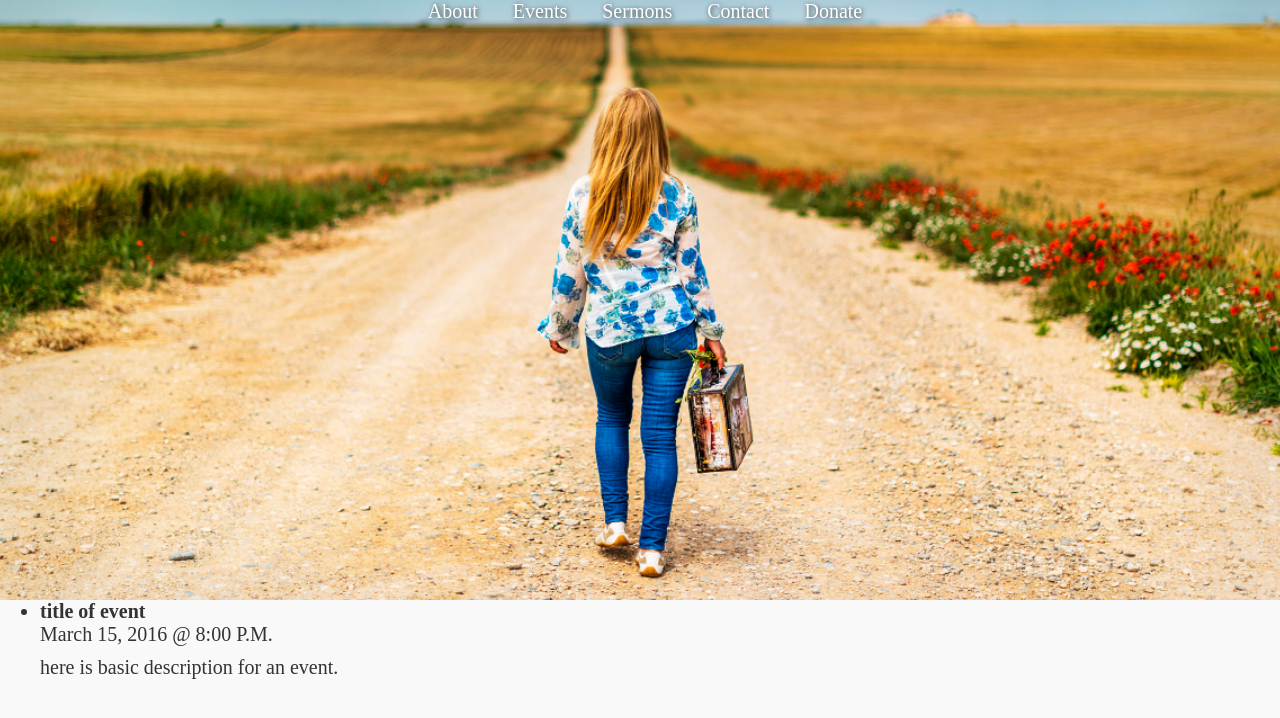
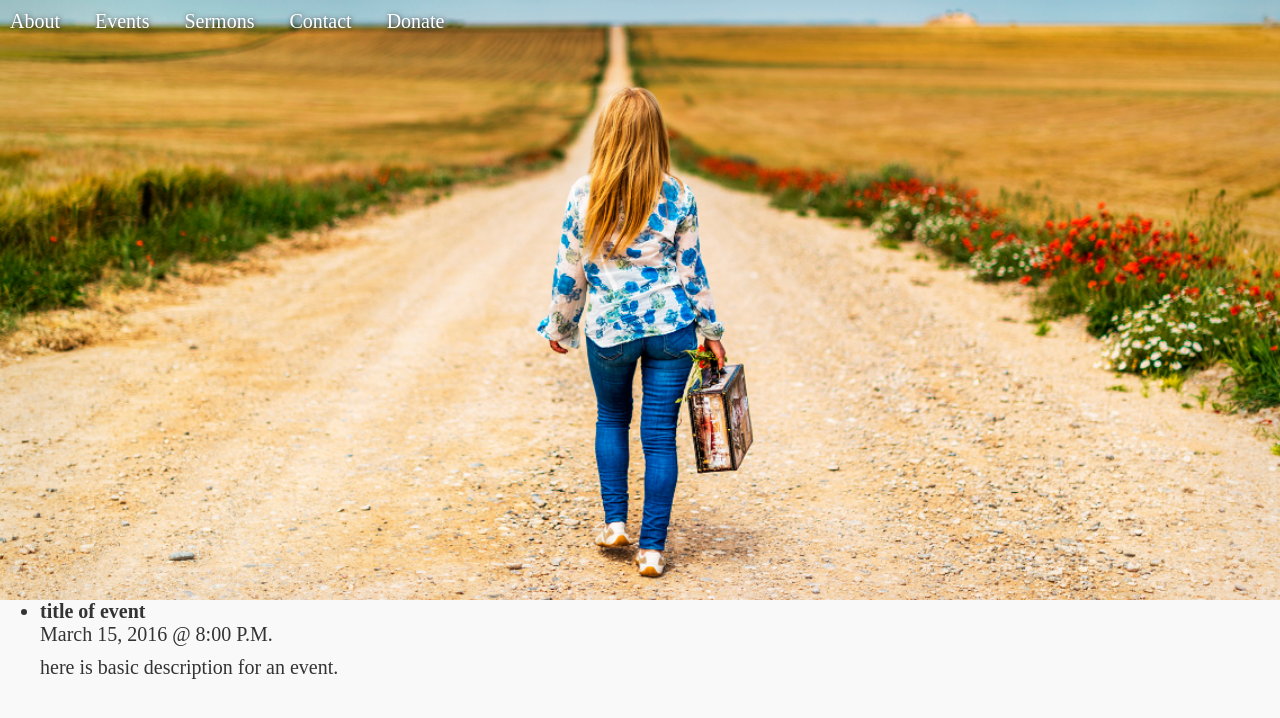
Before and after one commit to JWizerd/healing_way_ministry, a Jekyll site: the page built from index.html, in a window 1280 px wide. Shown: the top 718 px of the page. Built offline with Jekyll 4.4.1, drawn with Linux system fonts in a browser that asks for light colours; nearby versions of some CDN libraries; some web fonts are replaced.

Commit message:
header finished

```diff
--- a/assets/css/main.scss
+++ b/assets/css/main.scss
@@ -75,7 +75,10 @@ header {
 
 nav {
   width: 100%;
-  text-align: center;
+}
+
+nav ul {
+  padding: 10px;
 }
 
 nav ul li {
@@ -126,3 +129,9 @@ MEDIA QUERIES
     max-height: 600px;
   }
 }
+
+@media screen and (max-width: 500px) {
+  nav ul {
+    text-align: center;
+  }
+}
```
Also changed, not shown: 1 other file.
